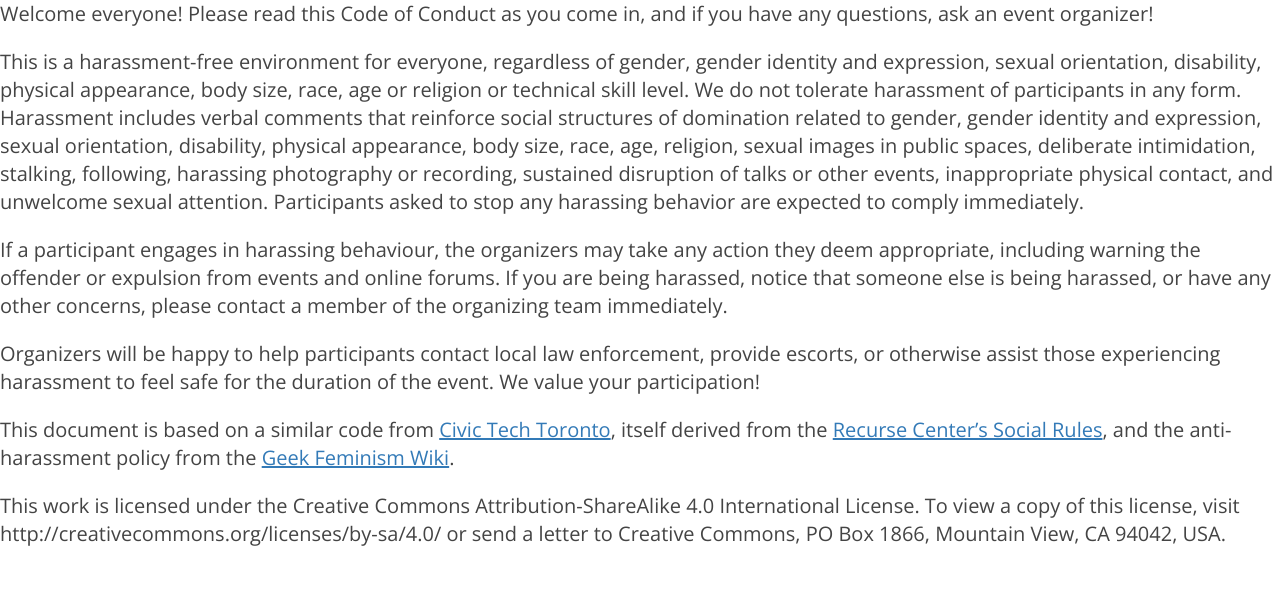
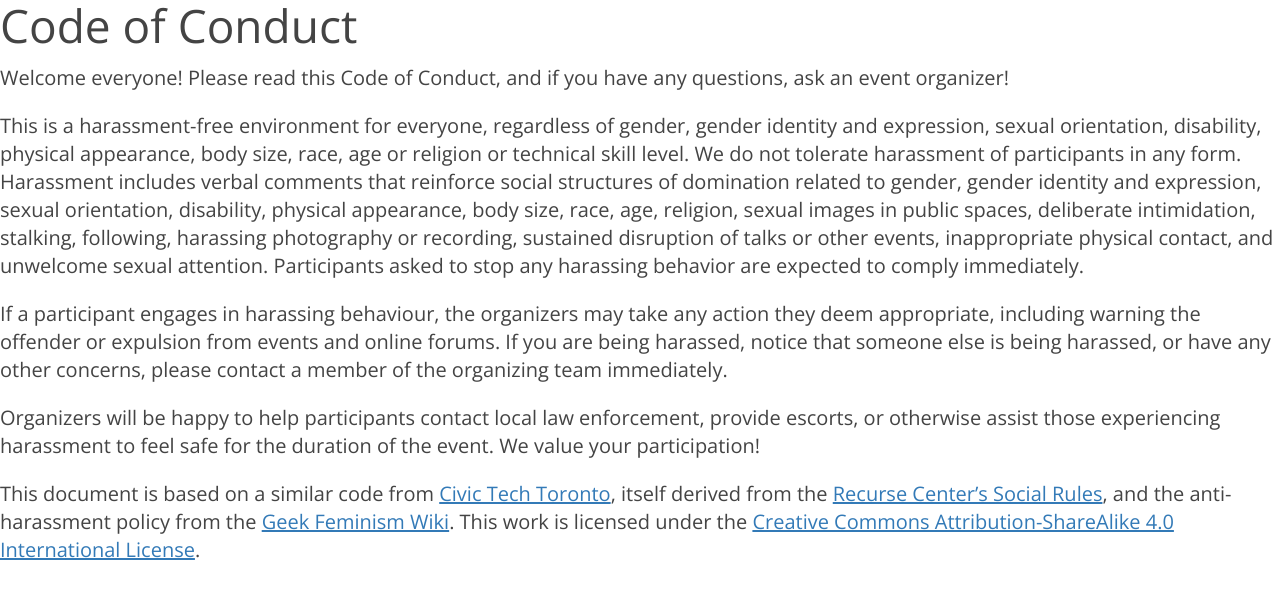
Before and after one commit to suchthis/DataRescueSFBay.github.io, a Jekyll site: the page built from 2016/_posts/2014-01-07-code.md, in a window 1280 px wide. Shown: the top 599 px of the page. Built offline with Jekyll 4.4.1, drawn with Linux system fonts in a browser that asks for light colours; nearby versions of some CDN libraries; our own code applies the rules of GitHub Pages for plain Markdown files.

Commit message:
Rename to "conduct", "code of conduct" is too long on mobile

```diff
--- a/2016/_posts/2014-01-07-code.md
+++ b/2016/_posts/2014-01-07-code.md
@@ -1,11 +1,12 @@
 ---
-title: "code of conduct"
+title: "conduct"
 bg: light-green
 fa-icon: users
 color: black
 ---
+# Code of Conduct
 
-Welcome everyone! Please read this Code of Conduct as you come in, and if you have any questions, ask an event organizer!
+Welcome everyone! Please read this Code of Conduct, and if you have any questions, ask an event organizer!
 
 This is a harassment-free environment for everyone, regardless of gender, gender identity and expression, sexual orientation, disability, physical appearance, body size, race, age or religion or technical skill level. We do not tolerate harassment of participants in any form.
 Harassment includes verbal comments that reinforce social structures of domination related to gender, gender identity and expression, sexual orientation, disability, physical appearance, body size, race, age, religion, sexual images in public spaces, deliberate intimidation, stalking, following, harassing photography or recording, sustained disruption of talks or other events, inappropriate physical contact, and unwelcome sexual attention. Participants asked to stop any harassing behavior are expected to comply immediately.
@@ -15,6 +16,4 @@
 
 Organizers will be happy to help participants contact local law enforcement, provide escorts, or otherwise assist those experiencing harassment to feel safe for the duration of the event. We value your participation!
 
-This document is based on a similar code from [Civic Tech Toronto](http://civictech.ca/about-us/), itself derived from the [Recurse Center’s Social Rules](https://www.recurse.com/manual#sec-environment), and the anti-harassment policy from the [Geek Feminism Wiki](http://geekfeminism.wikia.com/wiki/Conference_anti-harassment/Policy).
-
-This work is licensed under the Creative Commons Attribution-ShareAlike 4.0 International License. To view a copy of this license, visit http://creativecommons.org/licenses/by-sa/4.0/ or send a letter to Creative Commons, PO Box 1866, Mountain View, CA 94042, USA.
+This document is based on a similar code from [Civic Tech Toronto](http://civictech.ca/about-us/), itself derived from the [Recurse Center’s Social Rules](https://www.recurse.com/manual#sec-environment), and the anti-harassment policy from the [Geek Feminism Wiki](http://geekfeminism.wikia.com/wiki/Conference_anti-harassment/Policy). This work is licensed under the [Creative Commons Attribution-ShareAlike 4.0 International License](https://creativecommons.org/licenses/by-sa/4.0/).
```
